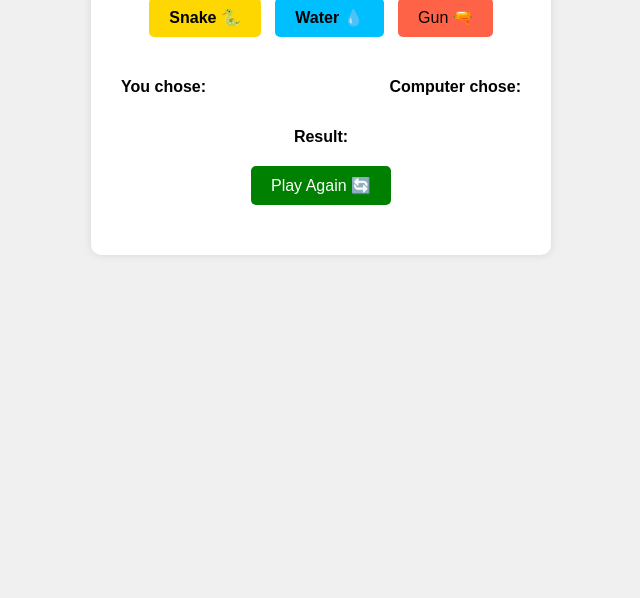
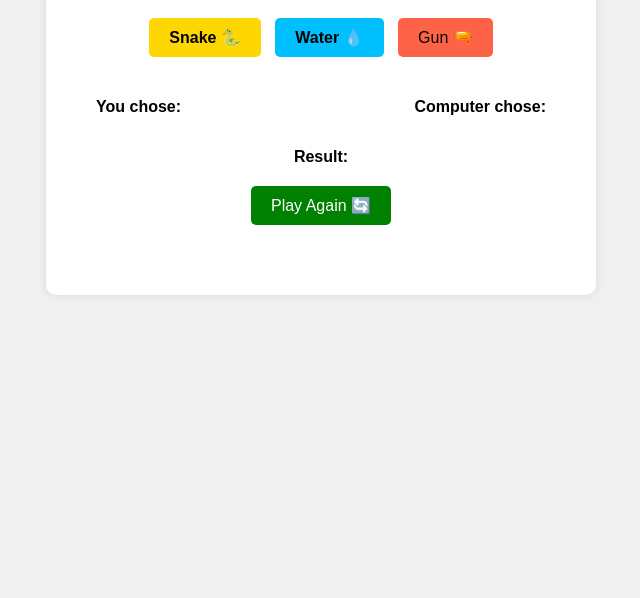
Before and after one commit to AbGaming925/Snake-Water-Gun-Game, a plain HTML site: page index.html in a window 1280 px wide. Shown: the part 202-800 px from the top of the page, without its empty margins (319-959 px from the left). Drawn offline with Linux system fonts and the light colour scheme.

Commit message:
Update style.css

```diff
--- a/style.css
+++ b/style.css
@@ -5,10 +5,10 @@ body {
 }
 
 .game-container {
-    width: 400px; /* Increased width */
+    width: 450px; /* Increased width */
     margin: 50px auto;
     background: white;
-    padding: 30px;
+    padding: 50px;
     border-radius: 10px;
     box-shadow: 0 0 10px rgba(0, 0, 0, 0.1);
 }
```
